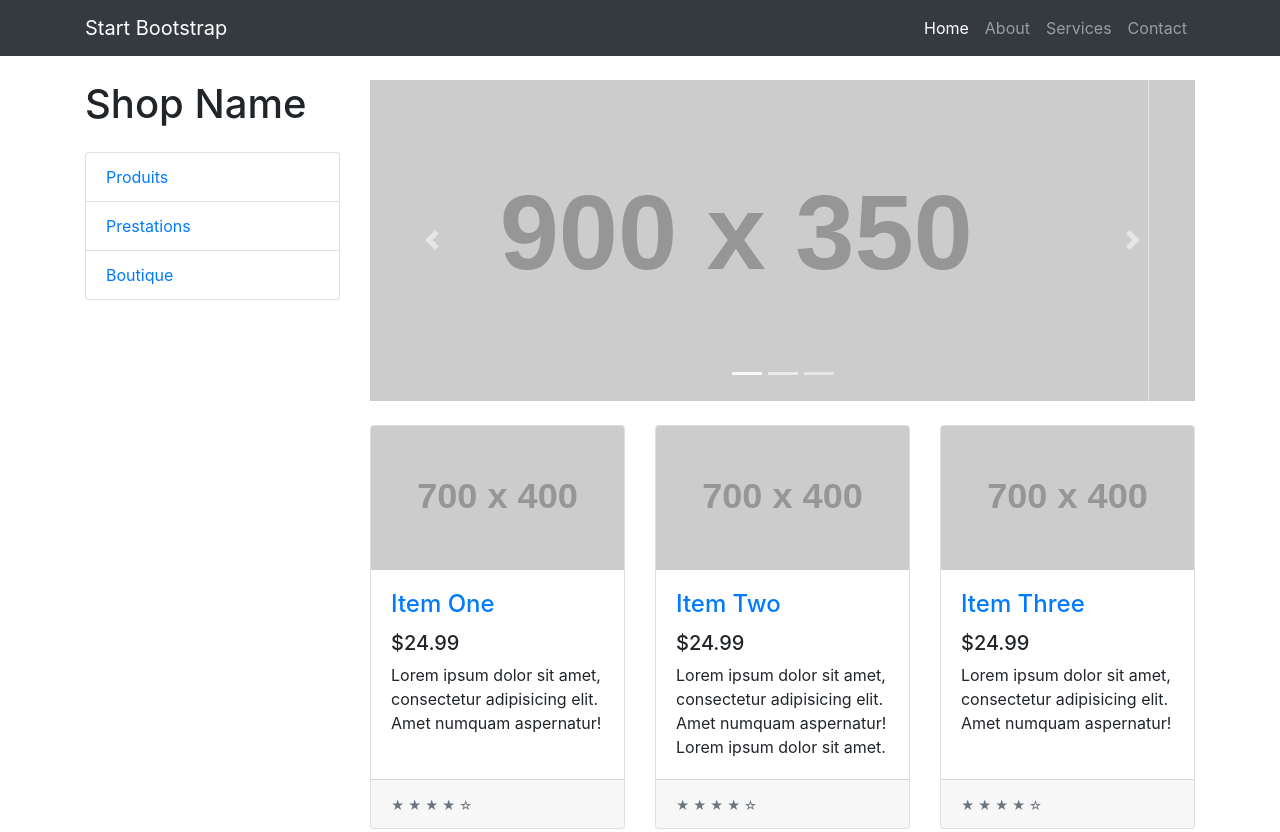
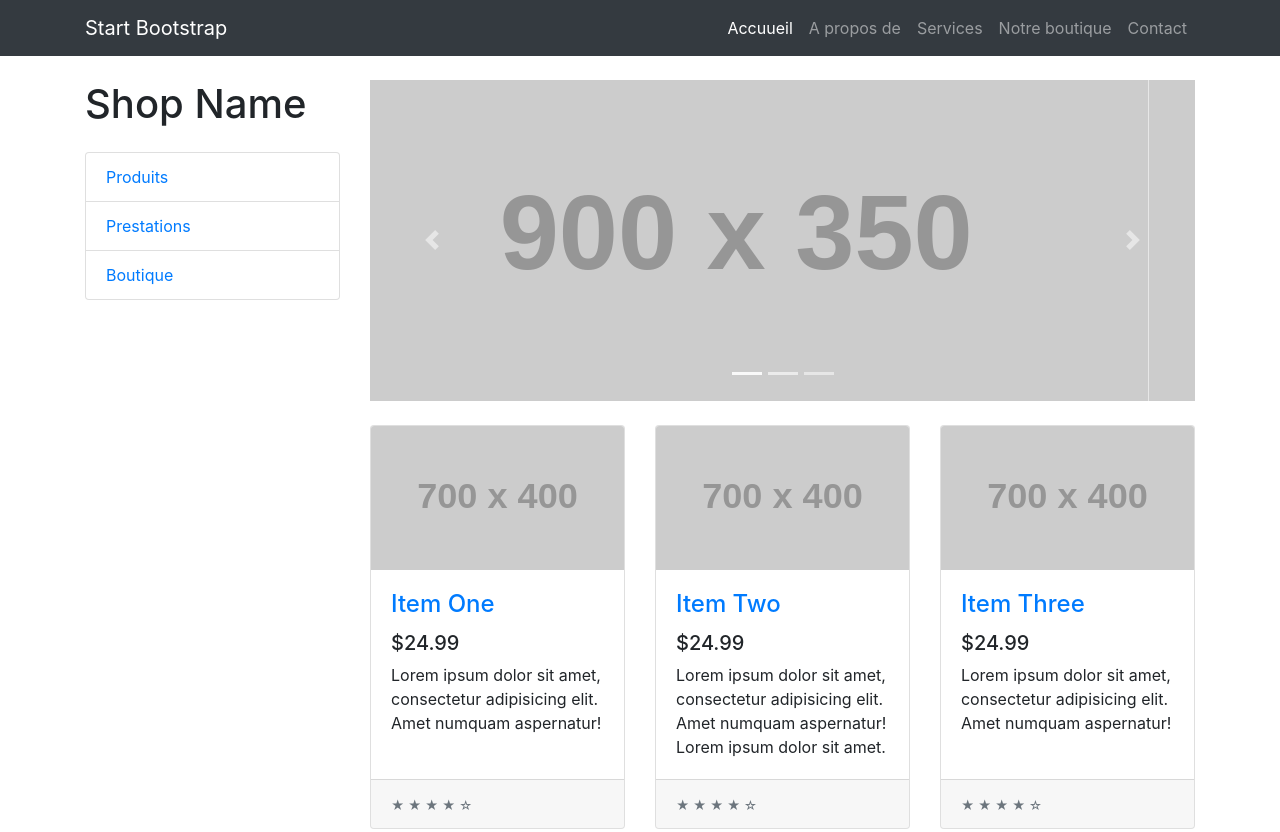
Before and after one commit to fcbicreo/websrv, a website: page index.html in a window 1280 px wide. Shown: the top 832 px of the page. Drawn offline with Linux system fonts and the light colour scheme; placeholder pictures from the web are drawn by us.

Commit message:
Changement du menu en haut

```diff
--- a/index.html
+++ b/index.html
@@ -30,15 +30,17 @@
       <div class="collapse navbar-collapse" id="navbarResponsive">
         <ul class="navbar-nav ml-auto">
           <li class="nav-item active">
-            <a class="nav-link" href="#">Home
-              <span class="sr-only">(current)</span>
+            <a class="nav-link" href="#">Accuueil
             </a>
           </li>
           <li class="nav-item">
-            <a class="nav-link" href="#">About</a>
+            <a class="nav-link" href="#">A propos de</a>
           </li>
           <li class="nav-item">
             <a class="nav-link" href="#">Services</a>
+          </li>
+          <li class="nav-item">
+            <a class="nav-link" href="#">Notre boutique</a>
           </li>
           <li class="nav-item">
             <a class="nav-link" href="#">Contact</a>
```
